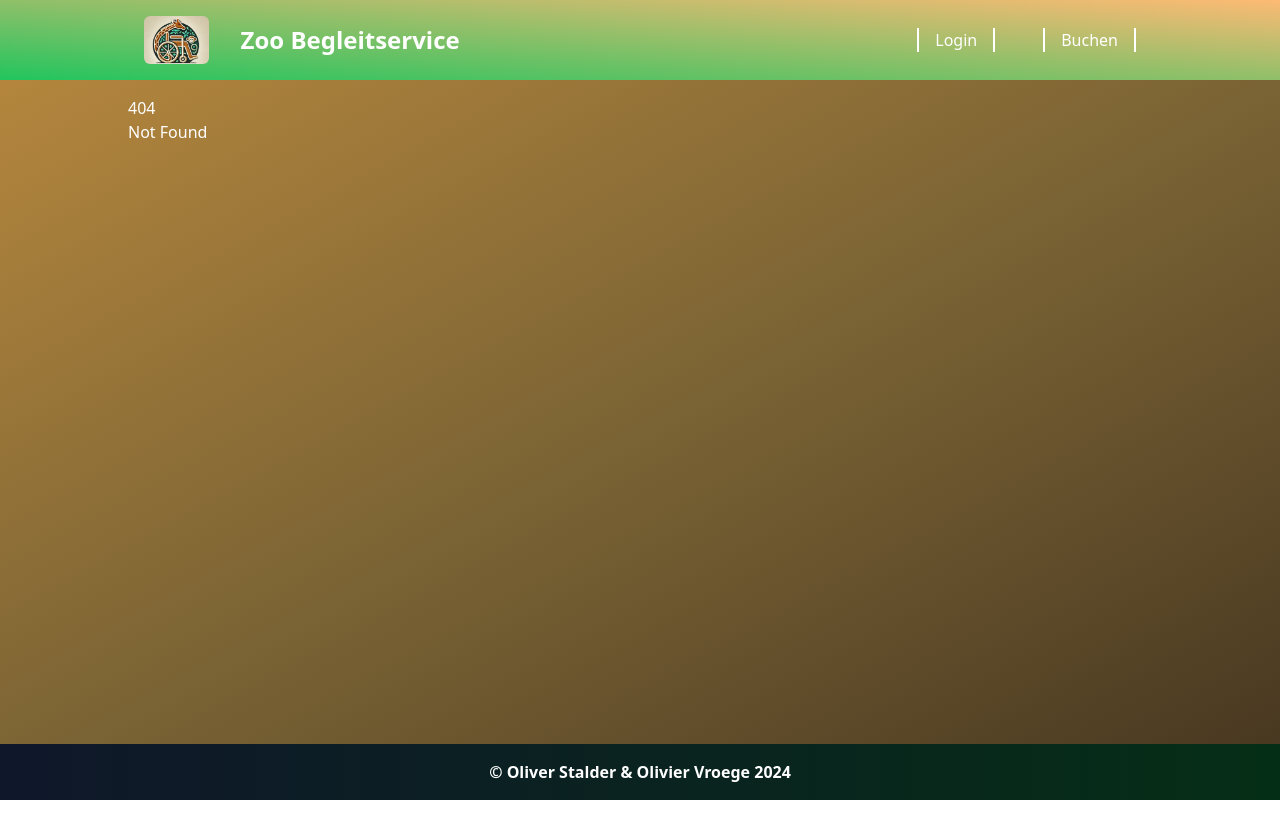
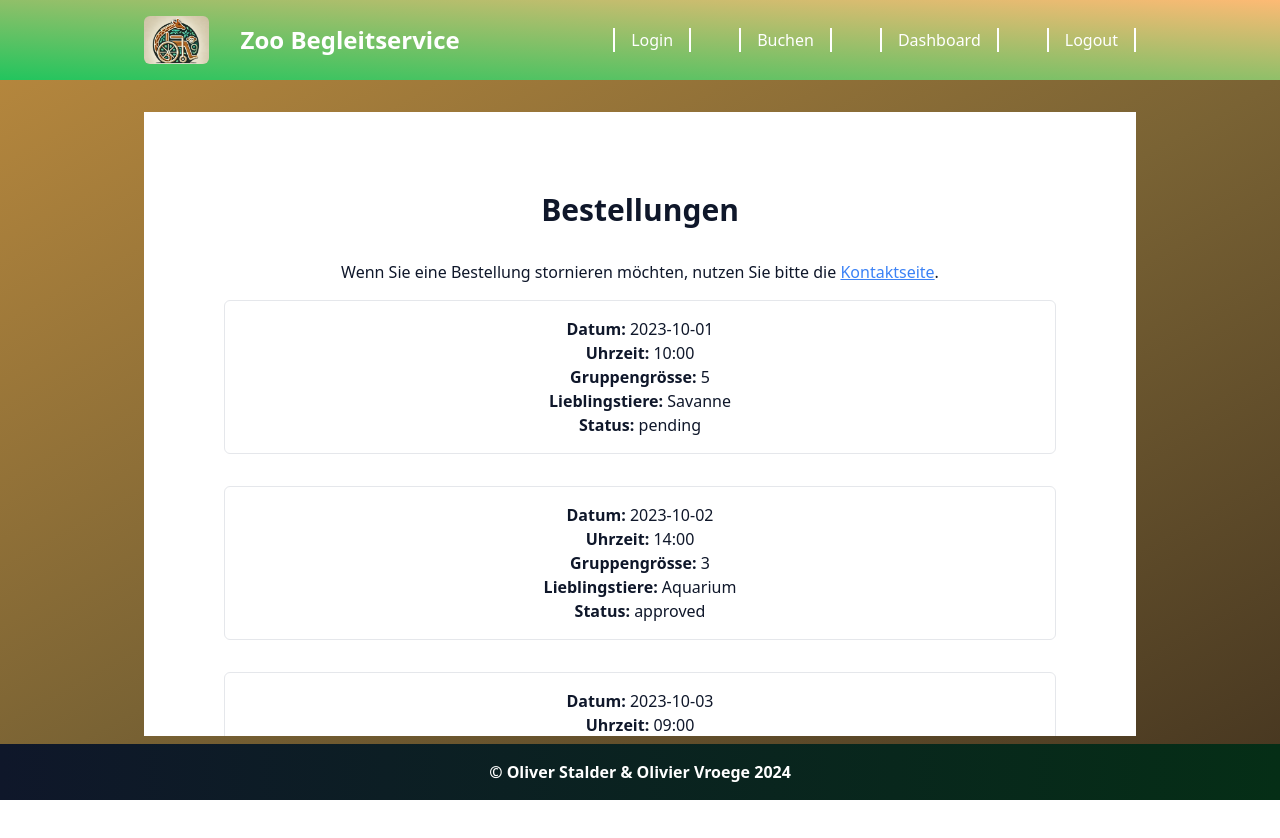
Before and after one commit to Seismix/zoo-begleitservice, a SvelteKit app: page /dashboard/orders in a window 1280 px wide. Before the commit this address had no page. Built offline with nearby package versions, Linux system fonts and the light colour scheme.

Commit message:
Add dashboard and user profile pages; update navigation links and contact form
Co-authored-by: Olivier <viertje@users.noreply.github.com>

```diff
--- /dev/null
+++ b/src/routes/(admin)/adminpanel/+page.svelte
@@ -0,0 +1,5 @@
+<script lang="ts">
+    import type { PageData } from './$types';
+
+    let { data }: { data: PageData } = $props();
+</script>
--- /dev/null
+++ b/src/routes/(users)/dashboard/+page.svelte
@@ -0,0 +1,30 @@
+<script>
+    // No script needed for this example
+</script>
+
+<!-- Dashboard Section -->
+<section id="dashboard" class="bg-white text-[#0f172a] p-20 rounded-b-md">
+    <div class="container mx-auto text-center">
+        <h2 class="text-3xl font-bold mb-8">Dashboard</h2>
+        <div class="grid grid-cols-1 md:grid-cols-3 gap-8">
+            <div class="p-6 border rounded shadow">
+                <a href="/dashboard/request">
+                    <h3 class="text-2xl font-semibold mb-4">Request</h3>
+                    <p>Lorem ipsum dolor sit amet, consectetur adipiscing elit.</p>
+                </a>
+            </div>
+            <div class="p-6 border rounded shadow">
+                <a href="/dashboard/orders">
+                    <h3 class="text-2xl font-semibold mb-4">Orders</h3>
+                    <p>Integer nec odio. Praesent libero. Sed cursus ante dapibus diam.</p>
+                </a>
+            </div>
+            <div class="p-6 border rounded shadow">
+                <a href="/dashboard/profile">
+                    <h3 class="text-2xl font-semibold mb-4">Profile</h3>
+                    <p>Sed nisi. Nulla quis sem at nibh elementum imperdiet.</p>
+                </a>
+            </div>
+        </div>
+    </div>
+</section>
--- /dev/null
+++ b/src/routes/(users)/dashboard/orders/+page.svelte
@@ -0,0 +1,46 @@
+<script>
+    // Sample data for demonstration purposes
+    let orders = [
+        {
+            date: '2023-10-01',
+            time: '10:00',
+            groupSize: 5,
+            favouriteAnimals: 'Savanne',
+            status: 'pending'
+        },
+        {
+            date: '2023-10-02',
+            time: '14:00',
+            groupSize: 3,
+            favouriteAnimals: 'Aquarium',
+            status: 'approved'
+        },
+        {
+            date: '2023-10-03',
+            time: '09:00',
+            groupSize: 10,
+            favouriteAnimals: 'Elefantenpark',
+            status: 'denied'
+        }
+    ];
+</script>
+
+<div class="h-[calc(100vh-10rem)] gap-4 overflow-auto p-4 rounded-md">
+    <section id="orders" class="bg-white text-[#0f172a] p-20 rounded-b-md">
+        <div class="container mx-auto text-center">
+            <h2 class="text-3xl font-bold mb-8">Bestellungen</h2>
+            <p class="mb-4">Wenn Sie eine Bestellung stornieren möchten, nutzen Sie bitte die <a href="/contact" class="text-blue-500 underline">Kontaktseite</a>.</p>
+            <div class="grid grid-cols-1 gap-8">
+                {#each orders as order}
+                    <div class="p-4 border rounded-md">
+                        <p><strong>Datum:</strong> {order.date}</p>
+                        <p><strong>Uhrzeit:</strong> {order.time}</p>
+                        <p><strong>Gruppengrösse:</strong> {order.groupSize}</p>
+                        <p><strong>Lieblingstiere:</strong> {order.favouriteAnimals}</p>
+                        <p><strong>Status:</strong> {order.status}</p>
+                    </div>
+                {/each}
+            </div>
+        </div>
+    </section>
+</div>
--- /dev/null
+++ b/src/routes/(users)/dashboard/profile/+page.svelte
@@ -0,0 +1,35 @@
+<script>
+  // ...existing code...
+let email = 'sample@example.com';
+let telephone = '123-456-7890';
+let address = '123 Sample Street, Sample City, SC 12345';
+  // ...existing code...
+</script>
+
+<!-- ...existing code... -->
+
+<div class="h-[calc(100vh-10rem)] gap-4 overflow-auto p-4 rounded-md">
+  <section id="profile" class="bg-white text-[#0f172a] p-20 rounded-b-md">
+    <div class="container mx-auto text-center">
+      <h2 class="text-3xl font-bold mb-8">Profil</h2>
+    <p class="mb-4">Sie können hier Ihre Daten ändern.</p>
+      <form class="grid grid-cols-1 gap-8">
+        <div class="p-4 border rounded-md">
+          <label for="email" class="block text-left mb-2"><strong>Email:</strong></label>
+          <input type="email" id="email" bind:value={email} required class="w-full p-2 border rounded-md">
+        </div>
+        <div class="p-4 border rounded-md">
+          <label for="telephone" class="block text-left mb-2"><strong>Telephone (optional):</strong></label>
+          <input type="tel" id="telephone" bind:value={telephone} class="w-full p-2 border rounded-md">
+        </div>
+        <div class="p-4 border rounded-md">
+          <label for="address" class="block text-left mb-2"><strong>Address:</strong></label>
+          <input type="text" id="address" bind:value={address} required class="w-full p-2 border rounded-md">
+        </div>
+        <button type="submit" class="w-full p-2 bg-blue-500 text-white rounded-md">Save</button>
+      </form>
+    </div>
+  </section>
+</div>
+
+<!-- ...existing code... -->
--- /dev/null
+++ b/src/routes/(users)/dashboard/request/+page.svelte
@@ -0,0 +1,46 @@
+<div class="h-[calc(100vh-10rem)] gap-4 overflow-auto p-4 rounded-md">
+
+    <!-- Services Section -->
+    <section id="services" class="bg-white text-[#0f172a] p-20 rounded-b-md">
+      <div class="container mx-auto text-center">
+        <h2 class="text-3xl font-bold mb-8">Begleitservice buchen</h2>
+        <div class="grid grid-cols-1 md:grid-cols-3 gap-8">
+          <form action=""></form>
+        </div>
+      </div>
+    </section>
+
+    <section id="request-form" class="bg-white text-[#0f172a] p-20 rounded-b-md">
+        <div class="container mx-auto text-center">
+            <h2 class="text-3xl font-bold mb-8">Zoo Tour Anfrageformular</h2>
+            <form class="grid grid-cols-1 gap-4">
+                <div>
+                    <label for="date" class="block text-left mb-2">Datum:</label>
+                    <input type="date" id="date" name="date" class="w-full p-2 border rounded-md" required>
+                </div>
+                <div>
+                    <label for="time" class="block text-left mb-2">Uhrzeit:</label>
+                    <input type="time" id="time" name="time" class="w-full p-2 border rounded-md" required>
+                </div>
+                <div>
+                    <label for="group-size" class="block text-left mb-2">Gruppengrösse:</label>
+                    <input type="number" id="group-size" name="group-size" class="w-full p-2 border rounded-md" min="1" required>
+                </div>
+                <div>
+                    <label for="favourite-animals" class="block text-left mb-2">Lieblingstiere:</label>
+                    <select id="favourite-animals" name="favourite-animals" class="w-full p-2 border rounded-md">
+                        <option value="savannah">Savanne</option>
+                        <option value="elefantenpark">Elefantenpark</option>
+                        <option value="aquarium">Aquarium</option>
+                        <option value="maosalahalle">Maosalahalle</option>
+                        <option value="streichelzoo">Streichelzoo</option>
+                        <option value="panthera">Panthera</option>
+                    </select>
+                </div>
+                <div>
+                    <button type="submit" class="w-full bg-blue-500 text-white p-2 rounded-md">Anfrage absenden</button>
+                </div>
+            </form>
+        </div>
+    </section>
+  </div>
--- a/src/routes/+layout.svelte
+++ b/src/routes/+layout.svelte
@@ -25,9 +25,19 @@
 				<li
 					class="hover:scale-125 transform transition duration-500 flex place-items-center border-x-2 border-white px-4"
 				>
-					<a href="/projects" class="rounded hover:scale-110 transform transition duration-500"
+					<a href="/dashboard/request" class="rounded hover:scale-110 transform transition duration-500"
 						>Buchen</a
 					>
+				</li>
+				<li
+					class="hover:scale-125 transform transition duration-500 flex place-items-center border-x-2 border-white px-4"
+				>
+					<a href="/dashboard" class="rounded">Dashboard</a>
+				</li>
+				<li
+					class="hover:scale-125 transform transition duration-500 flex place-items-center border-x-2 border-white px-4"
+				>
+					<a href="/logout" class="rounded">Logout</a>
 				</li>
 			</ul>
 		</div>
--- a/src/routes/+page.svelte
+++ b/src/routes/+page.svelte
@@ -3,7 +3,7 @@
       <div class="container mx-auto text-center">
         <h2 class="text-4xl font-bold mb-4">Begleitung für unvergessliche Zoo-Erlebnisse</h2>
         <p class="text-lg mb-8">Wir bieten liebevolle Begleitung für ältere oder behinderte Menschen, damit sie die Wunder des Zoos in vollen Zügen genießen können.</p>
-        <a href="kontakt" class="bg-white text-green-500 py-3 px-6 rounded shadow hover:bg-yellow-300">Kontakt aufnehmen</a>
+        <a href="contact" class="bg-white text-green-500 py-3 px-6 rounded shadow hover:bg-yellow-300">Kontakt aufnehmen</a>
       </div>
     </section>
     <!-- Services Section -->
--- /dev/null
+++ b/src/routes/contact/+page.svelte
@@ -0,0 +1,28 @@
+<script lang="ts">
+    import type { PageData } from "./$types";
+
+    let { data }: { data: PageData } = $props();
+</script>
+
+<div class="flex items-start justify-center min-h-screen p-8 transition-transform duration-300">
+    <div class="bg-white rounded-md shadow-lg p-8 w-full max-w-md">
+        <div class="overflow-y-auto transition-all duration-1000">
+            <h2 class="text-2xl font-bold mb-6 text-center text-[#0f172a]">Kontakt</h2>
+            <form action="/submit" method="post" class="space-y-4">
+                <div>
+                    <label for="name" class="block text-sm font-medium mb-2 text-[#0f172a]">Name</label>
+                    <input type="text" id="name" name="name" class="w-full p-2 border border-gray-300 rounded-md focus:outline-none focus:ring-2 focus:ring-green-500" required />
+                </div>
+                <div>
+                    <label for="email" class="block text-sm font-medium mb-2 text-[#0f172a]">Email</label>
+                    <input type="email" id="email" name="email" class="w-full p-2 border border-gray-300 rounded-md focus:outline-none focus:ring-2 focus:ring-green-500" required />
+                </div>
+                <div>
+                    <label for="message" class="block text-sm font-medium mb-2 text-[#0f172a]">Message</label>
+                    <textarea id="message" name="message" class="w-full p-2 border border-gray-300 rounded-md focus:outline-none focus:ring-2 focus:ring-green-500" required></textarea>
+                </div>
+                <button type="submit" class="w-full bg-green-500 hover:bg-green-600 text-white font-bold py-2 rounded-md transition duration-300">Send</button>
+            </form>
+        </div>
+    </div>
+</div>
```
